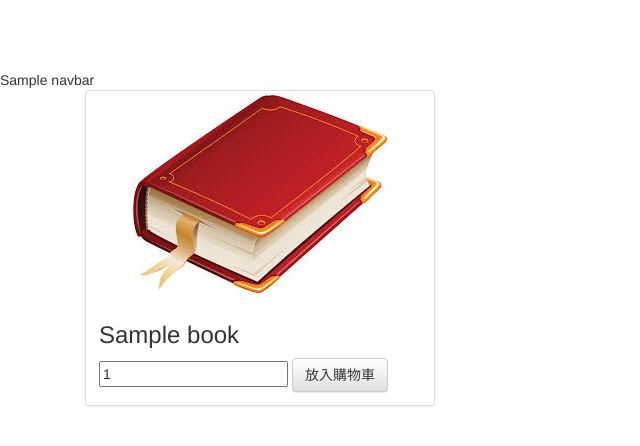
After one commit to crazyms520/shopcar, a CodeIgniter app: template application/views/shop.php in a window 1280 px wide. The commit adds this page. Shown: the top 446 px of the page, without its empty margins (0-640 px from the left). Run offline with CodeIgniter, Linux system fonts and the light colour scheme; the template is opened without the code that fills it: most values are stand-ins (such as "Sample title", 1, 10 or a date in 2020); some libraries are stand-ins or nearby versions.

Commit message:
Temp(購物車功能)

```diff
--- a/application/models/user.php
+++ b/application/models/user.php
@@ -32,4 +32,9 @@
       return $this->db->insert_id();
     }
 
+    public function get_all_books(){
+      return $this->db->get('books')
+                      ->result();
+
+    }
   }
--- a/application/views/_navbar.php
+++ b/application/views/_navbar.php
@@ -14,8 +14,8 @@
     <!-- Collect the nav links, forms, and other content for toggling -->
     <div class="collapse navbar-collapse" id="bs-example-navbar-collapse-1">
       <ul class="nav navbar-nav">
-        <li class="<?php echo $page == 'shop' ? 'active' : '' ; ?>"><a href="#">Shop</a></li>
-        <li class="<?php echo $page == 'shopcar' ? 'active' : '' ; ?>"><a href="#">Shopcar</a></li>
+        <li class="<?php echo $page == 'shop' ? 'active' : '' ; ?>"><a href="<?php echo site_url('welcome/shop');?>">Shop</a></li>
+        <li class="<?php echo $page == 'shopcar' ? 'active' : '' ; ?>"><a href="<?php echo site_url('welcome/shopcar');?>">Shopcar</a></li>
       </ul>
       <!-- <form class="navbar-form navbar-left" role="search">
         <div class="form-group">
--- a/application/views/register.php
+++ b/application/views/register.php
@@ -22,6 +22,9 @@
 <body>
   <?php echo $navbar; ?>
   <div class='container'>
+    <?php if($message = $this->session->flashdata('message')){?>
+      <div class='alert alert-info'><?php echo $message; ?></div>
+    <?php } ?>
     <div class="row">
       <div class="col-md-4"></div>
       <div class="col-md-4">
--- /dev/null
+++ b/application/views/shop.php
@@ -0,0 +1,49 @@
+<!DOCTYPE html>
+<html lang="en">
+<head>
+  <meta charset="utf-8">
+  <title>Shop</title>
+  <!-- 最新編譯和最佳化的 CSS -->
+    <link rel="stylesheet" href="https://maxcdn.bootstrapcdn.com/bootstrap/3.3.1/css/bootstrap.min.css">
+
+    <!-- 選擇性佈景主題 -->
+    <link rel="stylesheet" href="https://maxcdn.bootstrapcdn.com/bootstrap/3.3.1/css/bootstrap-theme.min.css">
+
+    <!-- 最新編譯和最佳化的 JavaScript -->
+    <script src="//code.jquery.com/jquery-1.11.3.min.js"></script>
+    <script src="https://maxcdn.bootstrapcdn.com/bootstrap/3.3.1/js/bootstrap.min.js"></script>
+  <style type="text/css">
+  body{
+    padding-top: 70px;
+  }
+
+  </style>
+</head>
+<body>
+  <?php echo $navbar ; ?>
+  <div class='container'>
+    <?php if ($message = $this->session->flashdata('message')){?>
+      <div class='alert alert-info'><?php echo $message;?></div>
+    <?php } ?>
+    <?php foreach ($books as $book) {?>
+
+    <div class="row-inline">
+      <div class="col-sm-6 col-md-4">
+        <div class="thumbnail">
+          <img src="<?php echo base_url('images/book.jpeg');?>" alt="book">
+          <div class="caption">
+            <h3><?php echo $book->name;?></h3>
+            <form action='<?php echo site_url('welcome/shop_post'); ?>' method='post'>
+              <input type='hidden' name='book_name' value="<?php echo $book->name;?>">
+              <input type='text' name='quantity' value='1' placeholder='請輸入數量'>
+              <button class="btn btn-default" role="button">放入購物車</button>
+            </form>
+
+          </div>
+        </div>
+      </div>
+    </div>
+    <?php } ?>
+  </div>
+</body>
+</html>
```
Also changed, not shown: application/controllers/welcome.php (+44 -0 lines), application/views/shopcar.php (added, +10 -0 lines), images/book.jpeg (added), 1 other file.
